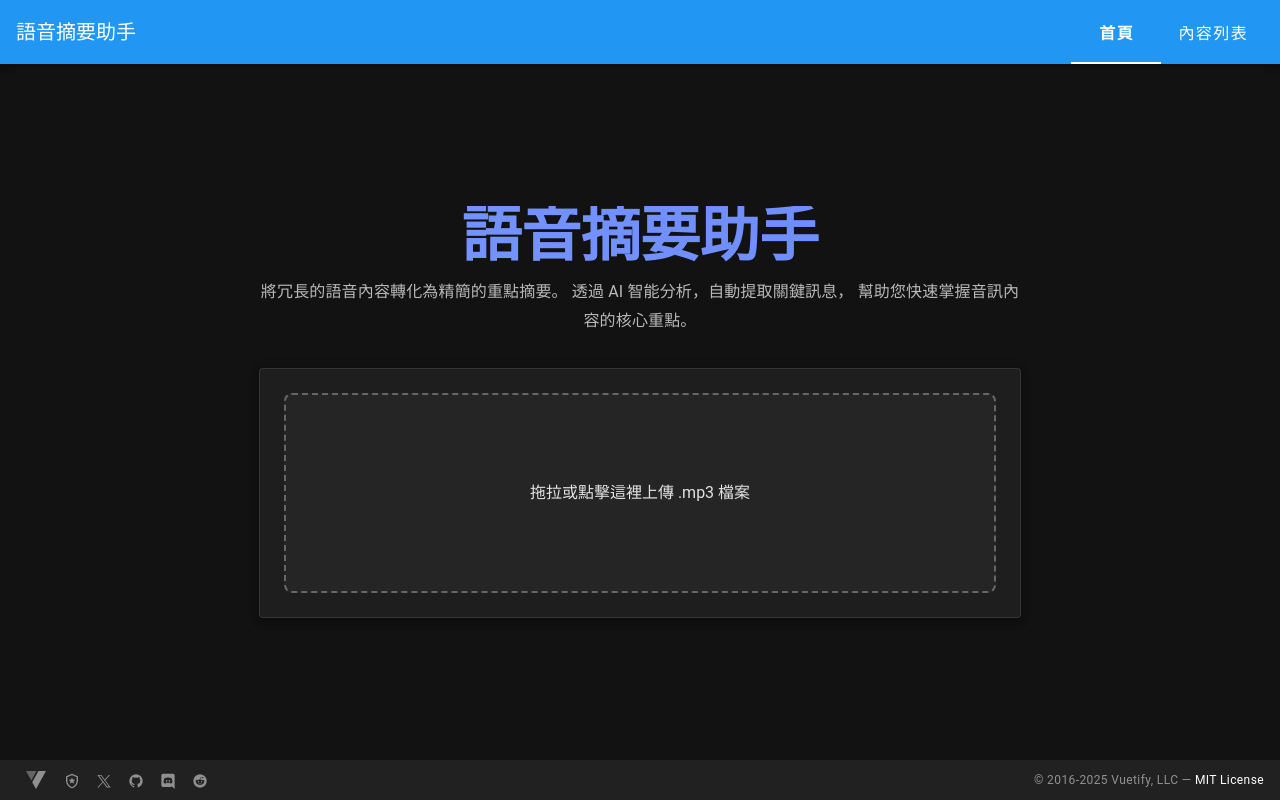
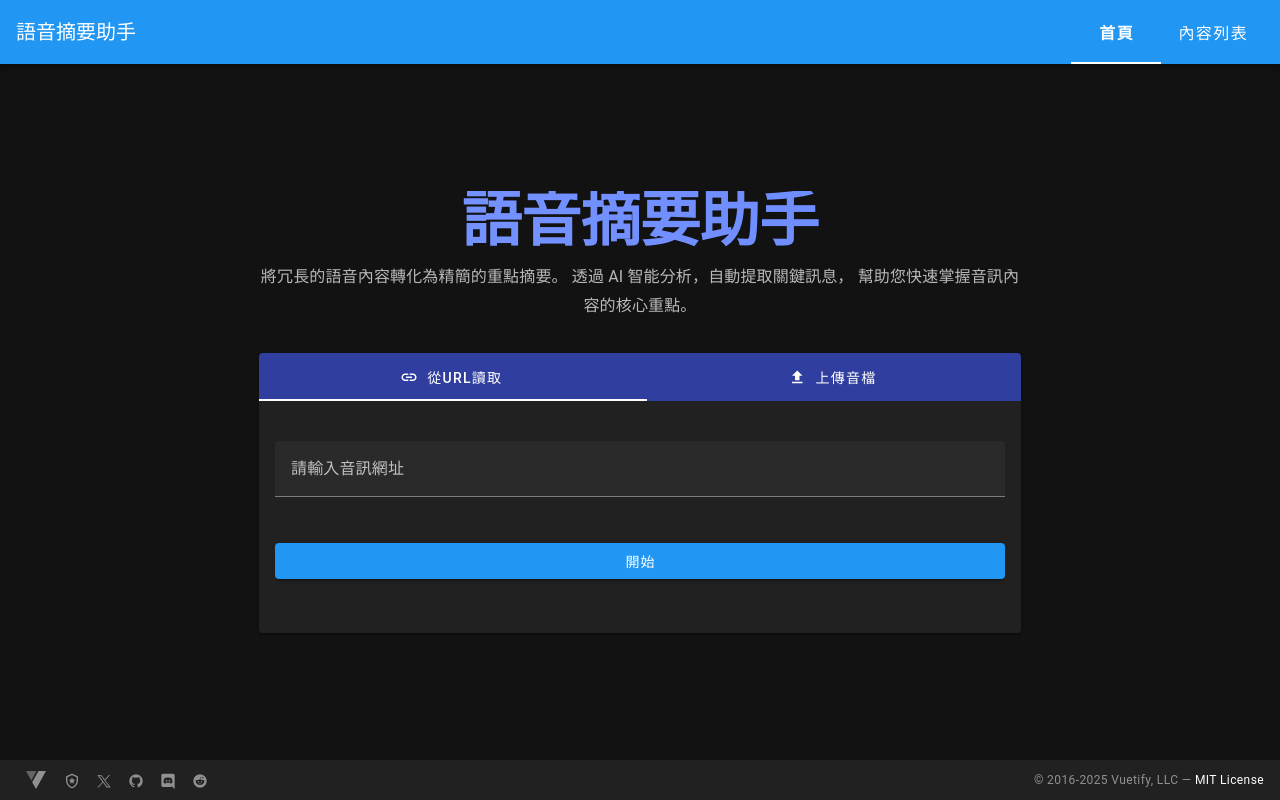
Before and after one commit to yanzzzzzzzzz/podcast-summary, a Vue app in the folder frontend/: page / in a window 1280 px wide. Built offline with nearby package versions, Linux system fonts and the light colour scheme; a small style sheet from the web is missing.

Commit message:
Add by url function

```diff
--- a/frontend/src/pages/index.vue
+++ b/frontend/src/pages/index.vue
@@ -5,20 +5,44 @@
         <div class="text-center mb-8">
           <h1 class="text-h2 font-weight-bold text-primary mb-3">語音摘要助手</h1>
           <p class="text-subtitle-1 text-medium-emphasis">
-            將冗長的語音內容轉化為精簡的重點摘要。
-            透過 AI 智能分析，自動提取關鍵訊息，
+            將冗長的語音內容轉化為精簡的重點摘要。 透過 AI 智能分析，自動提取關鍵訊息，
             幫助您快速掌握音訊內容的核心重點。
           </p>
         </div>
-        <v-sheet class="pa-6 bg-surface-variant" rounded elevation="5">
-          <AudioUploader @file-selected="summarizeTranscript" />
-          <div v-if="loading" class="text-center mt-4 text-medium-emphasis">摘要生成中...</div>
-          <div v-if="error" class="text-center mt-4 text-error">{{ error }}</div>
-          <div v-if="transcript" class="mt-4">
-            <h3 class="text-primary mb-3">摘要結果：</h3>
-            <pre class="transcript-text">{{ transcript }}</pre>
-          </div>
-        </v-sheet>
+
+        <v-card>
+          <v-tabs v-model="tab" bg-color="indigo-darken-2" grow>
+            <v-tab value="url" prepend-icon="mdi-link">從URL讀取</v-tab>
+            <v-tab value="upload" prepend-icon="mdi-upload">上傳音檔</v-tab>
+          </v-tabs>
+
+          <v-card-text>
+            <v-window v-model="tab" class="tab-content">
+              <v-window-item value="url">
+                <v-form @submit.prevent="handleUrlSubmit">
+                  <v-text-field
+                    v-model="url"
+                    label="請輸入音訊網址"
+                    :disabled="loading"
+                    class="my-6"
+                    required
+                  ></v-text-field>
+                  <v-btn color="primary" :loading="loading" type="submit" block>開始</v-btn>
+                </v-form>
+              </v-window-item>
+              <v-window-item value="upload">
+                <AudioUploader @file-selected="summarizeTranscript" />
+              </v-window-item>
+            </v-window>
+          </v-card-text>
+        </v-card>
+
+        <div v-if="loading" class="text-center mt-8 text-medium-emphasis">摘要生成中...</div>
+        <div v-if="error" class="text-center mt-8 text-error">{{ error }}</div>
+        <div v-if="transcript" class="mt-8">
+          <h3 class="text-primary mb-3">摘要結果：</h3>
+          <pre class="transcript-text">{{ transcript }}</pre>
+        </div>
       </v-col>
     </v-row>
   </v-container>
@@ -26,10 +50,48 @@
 
 <script lang="ts" setup>
 import { ref } from 'vue';
+import { useRouter } from 'vue-router';
 
+const tab = ref('url');
+const url = ref('');
 const transcript = ref('');
 const loading = ref(false);
 const error = ref('');
+const router = useRouter();
+
+const handleUrlSubmit = async () => {
+  if (!url.value) {
+    error.value = '請輸入網址';
+    return;
+  }
+  loading.value = true;
+  error.value = '';
+  transcript.value = '';
+  try {
+    const response = await fetch('/api/summarize-transcript/by-url', {
+      method: 'POST',
+      headers: { 'Content-Type': 'application/json' },
+      body: JSON.stringify({ audioUrl: url.value }),
+    });
+    console.log('response', response);
+
+    if (!response.ok) throw new Error('伺服器錯誤');
+    const data = await response.json();
+    if (data.id) {
+      router.push(`/files/${data.id}`);
+      return;
+    }
+    if (data.transcript) {
+      transcript.value = data.transcript;
+    } else {
+      error.value = data.message || '未知錯誤';
+    }
+  } catch (e: any) {
+    error.value = e.message || '請求失敗';
+  } finally {
+    loading.value = false;
+  }
+};
 
 const summarizeTranscript = async (file: File) => {
   loading.value = true;
@@ -58,6 +120,9 @@ const summarizeTranscript = async (file: File) => {
 </script>
 
 <style scoped>
+.tab-content {
+  min-height: 200px;
+}
 .transcript-text {
   white-space: pre-wrap;
   word-wrap: break-word;
@@ -71,13 +136,13 @@ const summarizeTranscript = async (file: File) => {
 
 :deep(.v-sheet) {
   width: 100%;
-  background-color: #1E1E1E !important;
+  background-color: #1e1e1e !important;
   box-shadow: 0 4px 12px rgba(0, 0, 0, 0.3);
   border: 1px solid rgba(255, 255, 255, 0.1);
 }
 
 .text-h2 {
-  background: linear-gradient(45deg, #7895FF, #6B8AFF);
+  background: linear-gradient(45deg, #7895ff, #6b8aff);
   -webkit-background-clip: text;
   background-clip: text;
   -webkit-text-fill-color: transparent;
```
